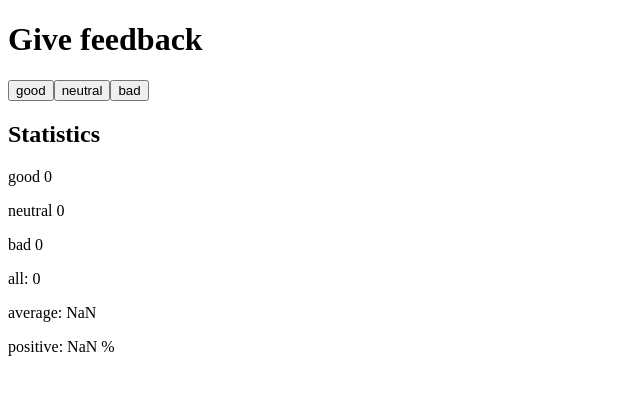
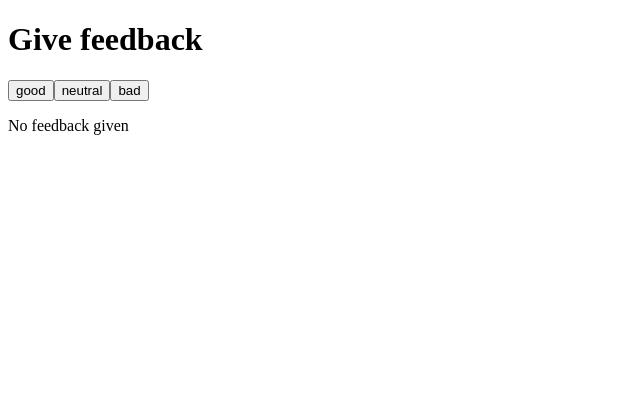
Before and after one commit to dimaspirit/fullstackopen, a React (Vite) app in the folder part1/unicafe/: page / in a window 1280 px wide. Shown: the top 394 px of the page, without its empty margins (0-640 px from the left). Built offline with nearby package versions, Linux system fonts and the light colour scheme.

Commit message:
1.9 task DONE

```diff
--- a/part1/unicafe/src/App.jsx
+++ b/part1/unicafe/src/App.jsx
@@ -1,9 +1,13 @@
 import { useState } from 'react'
 
 const Statistics = ({ good, neutral, bad }) => {
-  const getAll = () => good + neutral + bad;
-  const getAverage = () => (good - bad) / getAll();
-  const getPositive = () => good / getAll() * 100;
+  const all = good + neutral + bad;
+  const average = (good - bad) / all;
+  const positive = good / all * 100;
+
+  if (all === 0) {
+    return <p>No feedback given</p>;
+  }
 
   return (
     <>
@@ -12,9 +16,9 @@
       <p>neutral {neutral}</p>
       <p>bad {bad}</p>
 
-      <p>all: {getAll()}</p>
-      <p>average: {getAverage()}</p>
-      <p>positive: {getPositive()} %</p>
+      <p>all: {all}</p>
+      <p>average: {average}</p>
+      <p>positive: {positive} %</p>
     </>
   )
 }
```
